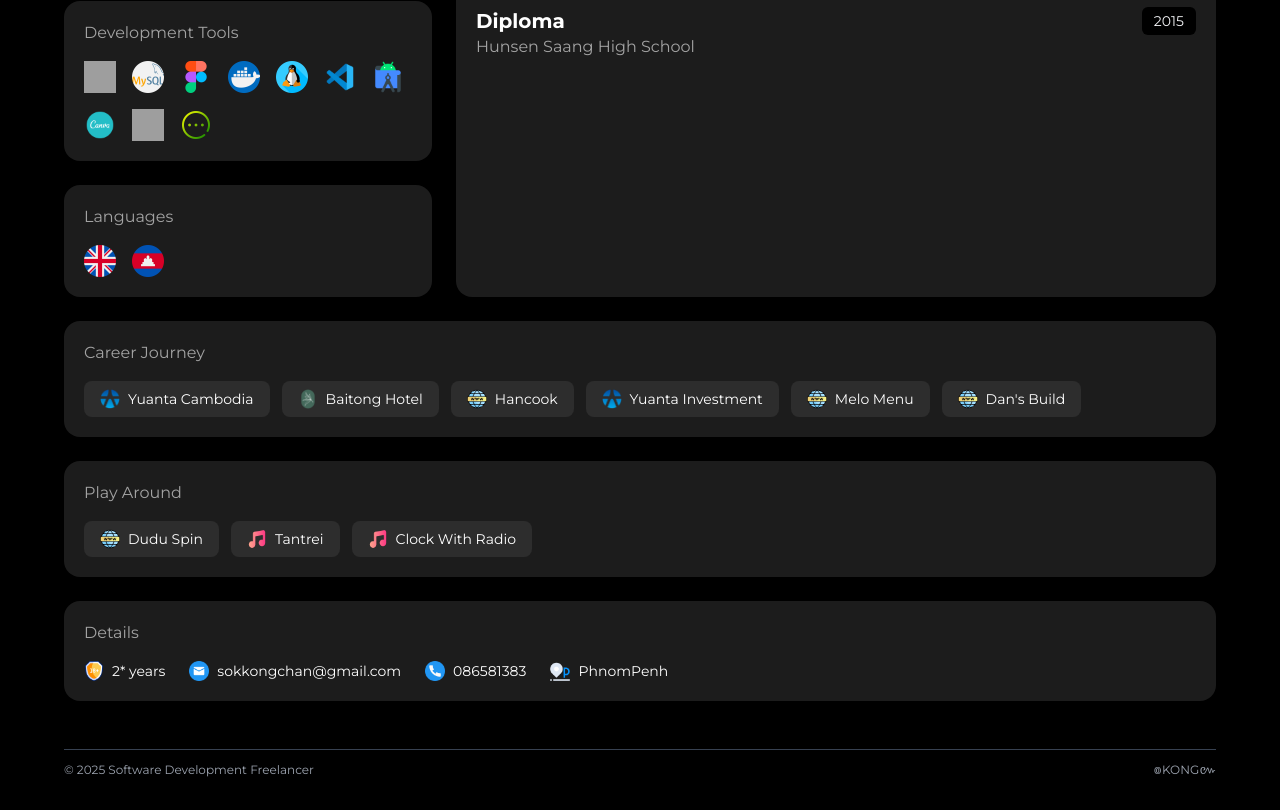
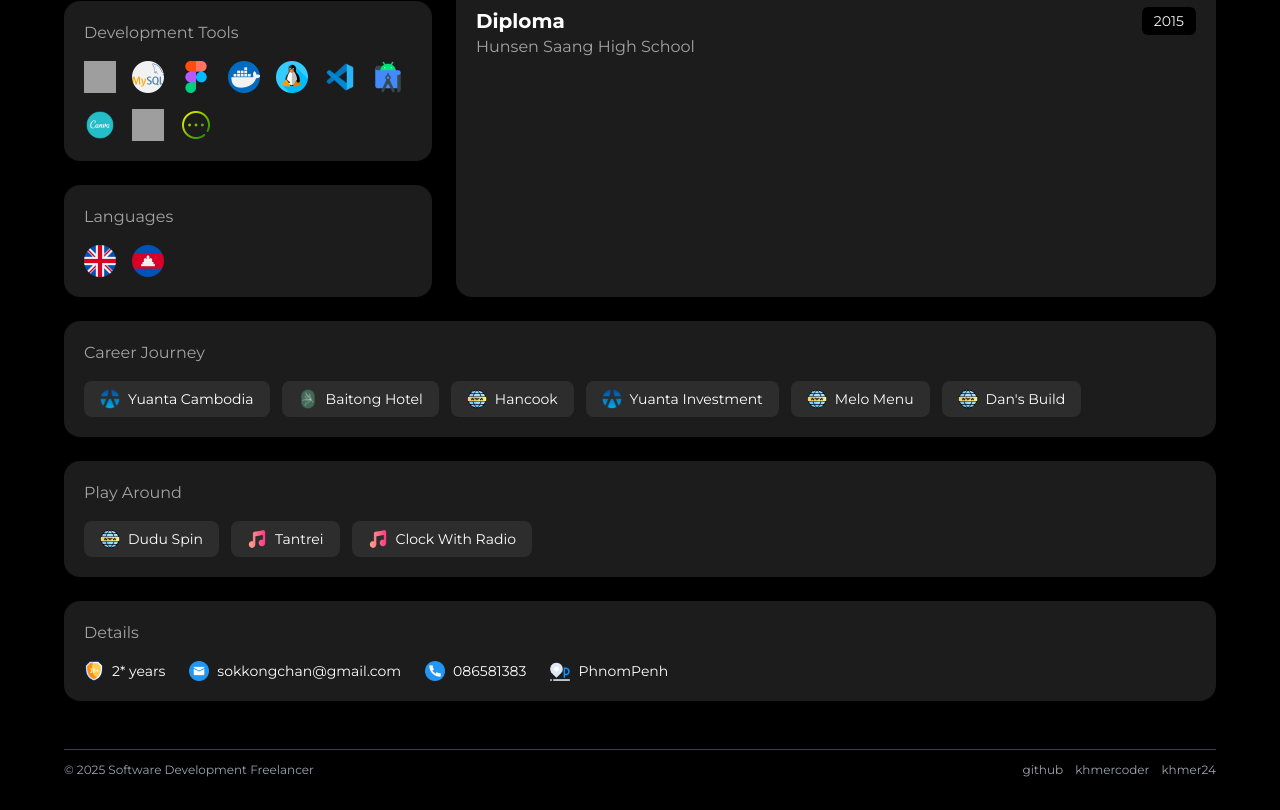
Before and after one commit to kong44/portfolio-dark, a React (Vite) app: page / in a window 1280 px wide. Shown: the part 1697-2507 px from the top of the page. Built offline with nearby package versions, Linux system fonts and the light colour scheme; grey boxes are pictures that could not be loaded.

Commit message:
add social link

```diff
--- a/App.tsx
+++ b/App.tsx
@@ -1,26 +1,33 @@
-
-import React, {useState, useEffect, useRef} from 'react';
+import React, { useState, useEffect, useRef } from "react";
 import {
-  personalInfo, interests, experiences, education, developmentTools, programmingLanguage, languages, portfolioLinks, details,playArounds, services
-} from './constants';
-import profile_img from '@/assets/photo_2025-07-14_14-15-15.jpg'
-import * as Icons from './components/Icons';
-import music from './assets/background.mp3';
-import email from './assets/mail.png';
-import telegram from './assets/telephone.png'
-const Card = ({ children, className = '' }: { children: React.ReactNode; className?: string }) => (
-  <div className={`bg-card rounded-2xl p-5 ${className}`}>
-    {children}
-  </div>
-);
+  personalInfo,
+  interests,
+  experiences,
+  education,
+  developmentTools,
+  programmingLanguage,
+  languages,
+  portfolioLinks,
+  details,
+  playArounds,
+  services,
+} from "./constants";
+import profile_img from "@/assets/photo_2025-07-14_14-15-15.jpg";
+import * as Icons from "./components/Icons";
+import music from "./assets/background.mp3";
+import email from "./assets/mail.png";
+import telegram from "./assets/telephone.png";
+const Card = ({
+  children,
+  className = "",
+}: {
+  children: React.ReactNode;
+  className?: string;
+}) => <div className={`bg-card rounded-2xl p-5 ${className}`}>{children}</div>;
 
 const Tag = ({ children }: { children: React.ReactNode }) => (
-  <div className="bg-black text- text-sm px-3 py-1 rounded-md">
-    {children}
-  </div>
+  <div className="bg-black text- text-sm px-3 py-1 rounded-md">{children}</div>
 );
-
-
 
 const App: React.FC = () => {
   const [isPlaying, setIsPlaying] = useState(false);
@@ -280,18 +287,36 @@ const [isPlaying, setIsPlaying] = useState(false);
         </Card>
 
         <div className="mt-6 border-t border-gray-700 pt-3 text-xs text-gray-400 flex justify-between lg:col-span-3">
-          <span>© {new Date().getFullYear()} Software Development Freelancer</span>
+          <span>
+            © {new Date().getFullYear()} Software Development Freelancer
+          </span>
+          <div className="flex gap-3">
             <a
               href="https://github.com/kong44"
               target="_blank"
               rel="noopener noreferrer"
               className="hover:text-gray-200 transition-colors"
             >
-            ៙KONG៚
+              github
+            </a>
+            <a
+              href="https://khmercoder.com/@kong41"
+              target="_blank"
+              rel="noopener noreferrer"
+              className="hover:text-gray-200 transition-colors"
+            >
+              khmercoder
+            </a>
+            <a
+              href="https://www.khmer24.com/chansokkong"
+              target="_blank"
+              rel="noopener noreferrer"
+              className="hover:text-gray-200 transition-colors"
+            >
+              khmer24
             </a>
           </div>
-
-
+        </div>
       </main>
     </div>
   );
```
Lines whose indentation alone changed are shown as unchanged.
